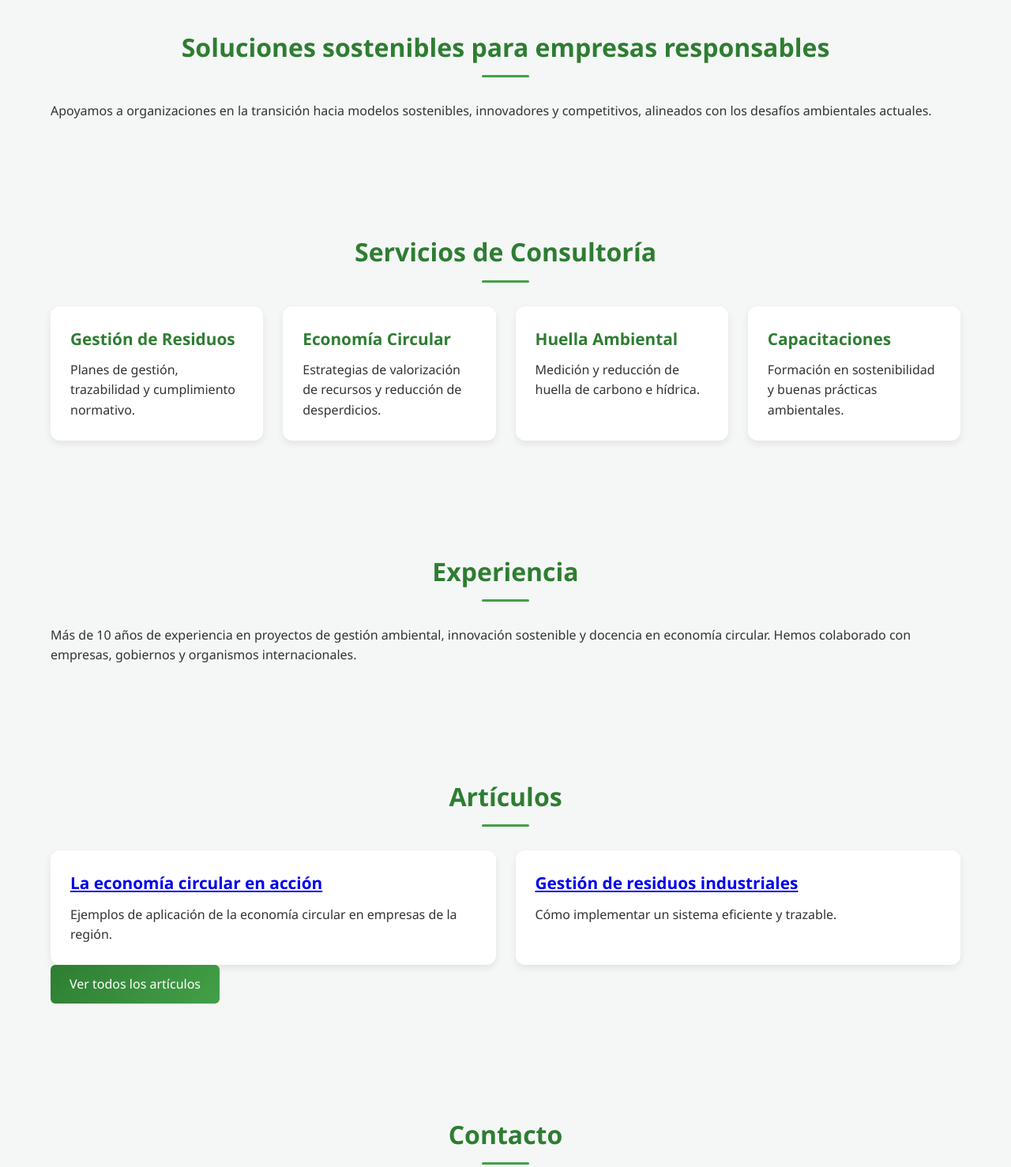
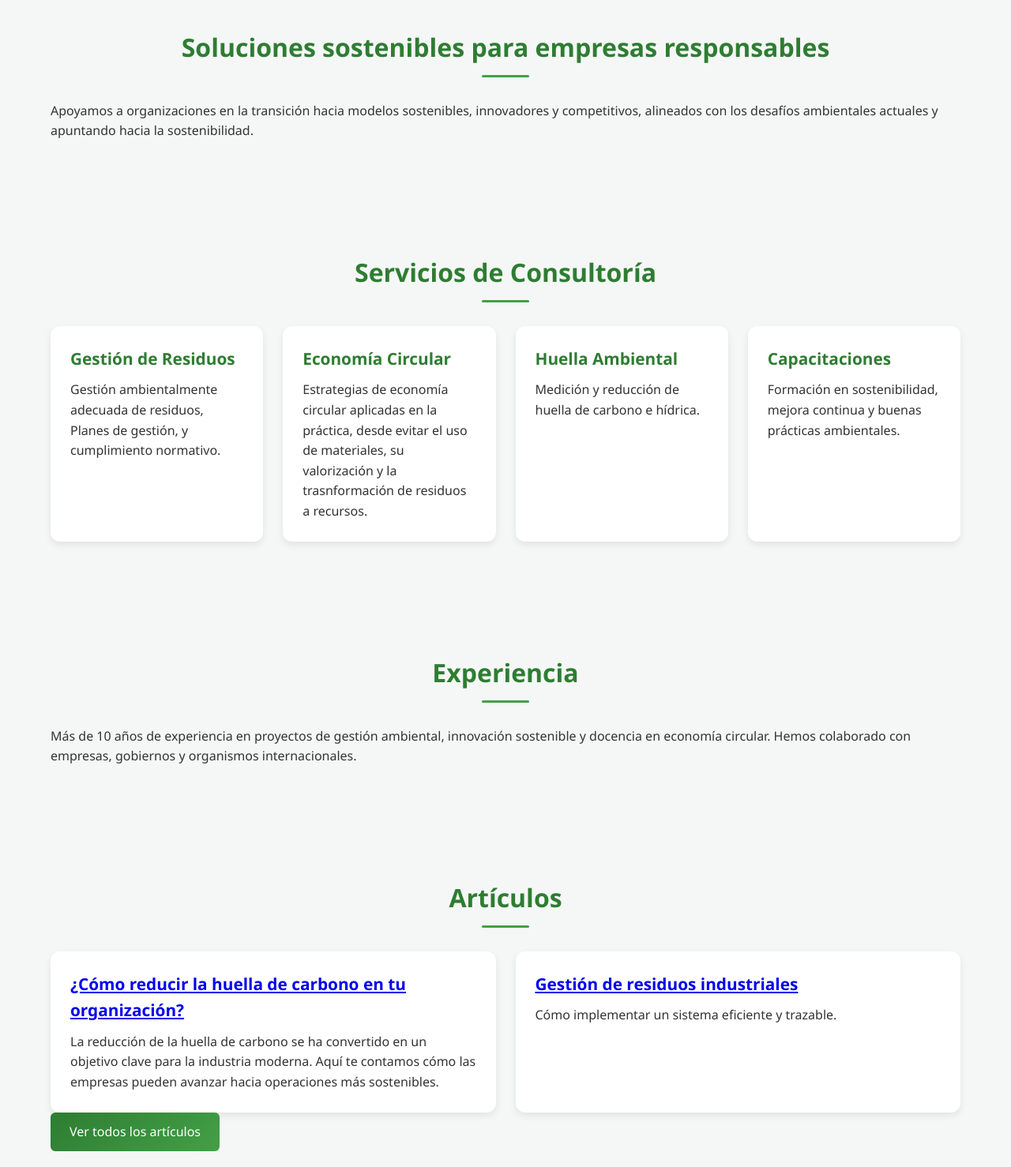
Before and after one commit to garineguerguerian-tech/consultoria-ambiental-, a plain HTML site: page index.html in a window 1280 px wide. Shown: the part 160-1638 px from the top of the page at 79% size. Drawn offline with Linux system fonts and the light colour scheme.

Commit message:
Update index.html

```diff
--- a/index.html
+++ b/index.html
@@ -27,7 +27,7 @@
   <section id="presentacion" class="presentacion">
     <div class="container">
       <h2>Soluciones sostenibles para empresas responsables</h2>
-      <p>Apoyamos a organizaciones en la transición hacia modelos sostenibles, innovadores y competitivos, alineados con los desafíos ambientales actuales.</p>
+      <p>Apoyamos a organizaciones en la transición hacia modelos sostenibles, innovadores y competitivos, alineados con los desafíos ambientales actuales y apuntando hacia la sostenibilidad.</p>
     </div>
   </section>
 
@@ -38,11 +38,11 @@
       <div class="grid">
         <div class="card">
           <h3>Gestión de Residuos</h3>
-          <p>Planes de gestión, trazabilidad y cumplimiento normativo.</p>
+          <p>Gestión ambientalmente adecuada de residuos, Planes de gestión, y cumplimiento normativo.</p>
         </div>
         <div class="card">
           <h3>Economía Circular</h3>
-          <p>Estrategias de valorización de recursos y reducción de desperdicios.</p>
+          <p>Estrategias de economía circular aplicadas en la práctica, desde evitar el uso de materiales, su valorización y la trasnformación de residuos a recursos.</p>
         </div>
         <div class="card">
           <h3>Huella Ambiental</h3>
@@ -50,7 +50,7 @@
         </div>
         <div class="card">
           <h3>Capacitaciones</h3>
-          <p>Formación en sostenibilidad y buenas prácticas ambientales.</p>
+          <p>Formación en sostenibilidad, mejora continua y buenas prácticas ambientales.</p>
         </div>
       </div>
     </div>
@@ -70,8 +70,8 @@
       <h2>Artículos</h2>
       <div class="grid">
         <div class="card">
-          <h3><a href="post1.html">La economía circular en acción</a></h3>
-          <p>Ejemplos de aplicación de la economía circular en empresas de la región.</p>
+          <h3><a href="post1.html">¿Cómo reducir la huella de carbono en tu organización?</a></h3>
+          <p>La reducción de la huella de carbono se ha convertido en un objetivo clave para la industria moderna. Aquí te contamos cómo las empresas pueden avanzar hacia operaciones más sostenibles.</p>
         </div>
         <div class="card">
           <h3><a href="post2.html">Gestión de residuos industriales</a></h3>
```
